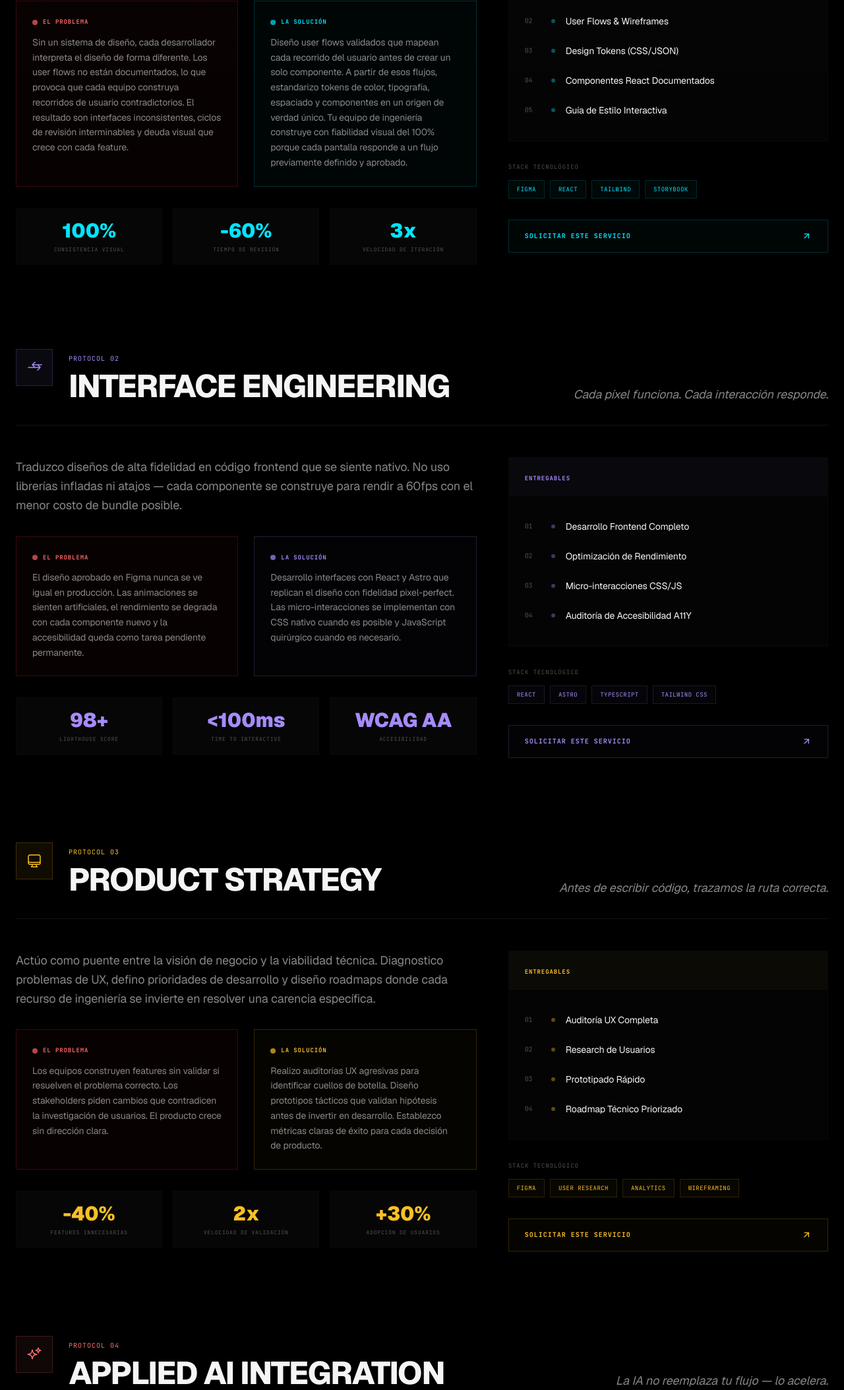
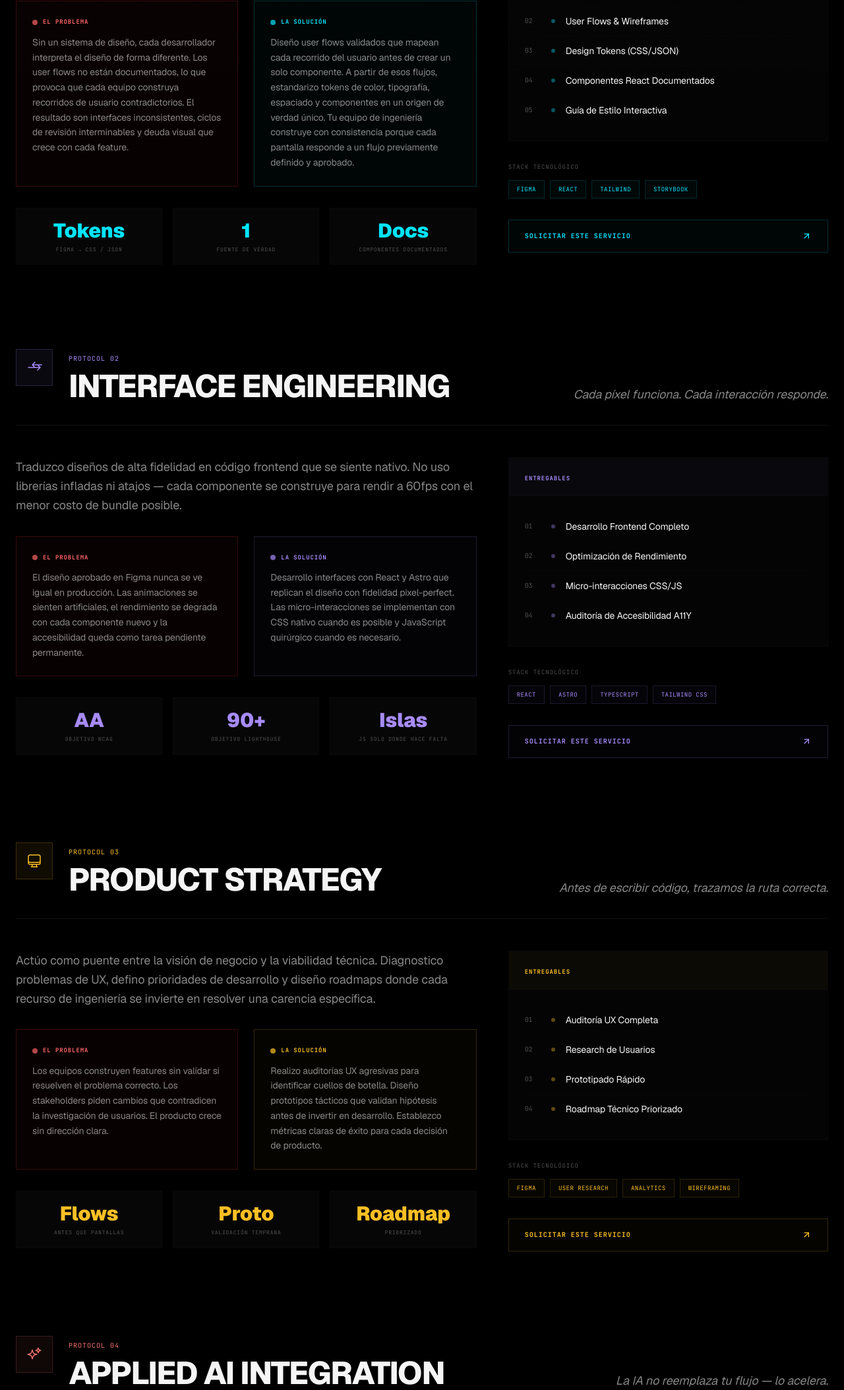
Before and after one commit to schormeikerlugo/Portafolio, an Astro site: page /services in a window 1280 px wide. Shown: the part 693-2800 px from the top of the page at 66% size. Built offline with nearby package versions, Linux system fonts and the light colour scheme; Astro itself is replaced by a stand-in of ours; some packages are replaced by stand-ins of ours.

Commit message:
content(site): replace unverifiable service metrics with concrete commitments
- Services metrics now describe deliverables/targets instead of invented results
- SEO home description updated to the new project count

```diff
--- a/src/i18n/en.ts
+++ b/src/i18n/en.ts
@@ -344,7 +344,7 @@ export default {
     home: {
       title: 'UI/UX Designer & Frontend Developer',
       description:
-        'Schormeiker Lugo — UI/UX Designer and Frontend Developer with 7+ years of experience and 37 projects across 6 countries. Design Systems, React, Astro, Tailwind CSS, and applied AI. Available for remote collaboration.',
+        'Schormeiker Lugo — UI/UX Designer and Frontend Developer with 7+ years of experience and 45+ projects across 6 countries. Design Systems, React, Astro, Tailwind CSS, and applied AI. Available for remote collaboration.',
     },
     about: {
       title: 'About Me — Experience & Career',
@@ -410,9 +410,9 @@ export default {
           'Usage documentation and contribution guidelines',
         ],
         metrics: [
-          { value: '60%', label: 'Faster development cycles' },
-          { value: '90%', label: 'Visual consistency across products' },
-          { value: '40%', label: 'Reduction in design-dev handoff friction' },
+          { value: 'Tokens', label: 'Figma → CSS / JSON' },
+          { value: '1', label: 'Single source of truth' },
+          { value: 'Docs', label: 'Documented components' },
         ],
         tools: ['Figma', 'React', 'Tailwind CSS', 'Storybook', 'TypeScript'],
       },
@@ -432,9 +432,9 @@ export default {
           'Accessibility compliance (WCAG 2.1 AA)',
         ],
         metrics: [
-          { value: '99', label: 'Lighthouse performance score' },
-          { value: '1:1', label: 'Design-to-code fidelity' },
-          { value: '<100ms', label: 'Interaction response time' },
+          { value: 'AA', label: 'WCAG target' },
+          { value: '90+', label: 'Lighthouse target' },
+          { value: 'Islands', label: 'JS only where needed' },
         ],
         tools: ['React', 'Astro', 'TypeScript', 'Tailwind CSS', 'Framer Motion', 'GSAP'],
       },
@@ -454,9 +454,9 @@ export default {
           'Strategic roadmap with prioritized recommendations',
         ],
         metrics: [
-          { value: '30%', label: 'Reduction in user drop-off' },
-          { value: '2x', label: 'Faster feature validation' },
-          { value: '50%', label: 'Fewer post-launch revisions' },
+          { value: 'Flows', label: 'Before screens' },
+          { value: 'Proto', label: 'Early validation' },
+          { value: 'Roadmap', label: 'Prioritized' },
         ],
         tools: ['Figma', 'FigJam', 'Notion', 'Analytics', 'User Testing'],
       },
@@ -476,9 +476,9 @@ export default {
           'AI-powered feature prototypes and proof of concepts',
         ],
         metrics: [
-          { value: '3x', label: 'Productivity in content generation' },
-          { value: '70%', label: 'Reduction in repetitive tasks' },
-          { value: '100%', label: 'Data privacy with local models' },
+          { value: 'Local', label: 'Models on your hardware' },
+          { value: '$0', label: 'Cost per token (local)' },
+          { value: 'Prompts', label: 'Documented and versioned' },
         ],
         tools: ['OpenAI API', 'Ollama', 'LangChain', 'Python', 'Local LLMs'],
       },
--- a/src/i18n/es.ts
+++ b/src/i18n/es.ts
@@ -254,7 +254,7 @@ export default {
     home: {
       title: 'Diseñador UI/UX & Desarrollador Frontend',
       description:
-        'Schormeiker Lugo — Diseñador UI/UX y Desarrollador Frontend con +7 años de experiencia y 37 proyectos completados en 6 países. Design Systems, React, Astro, Tailwind CSS e inteligencia artificial aplicada. Disponible para colaboración remota.',
+        'Schormeiker Lugo — Diseñador UI/UX y Desarrollador Frontend con +7 años de experiencia y más de 45 proyectos en 6 países. Design Systems, React, Astro, Tailwind CSS e inteligencia artificial aplicada. Disponible para colaboración remota.',
     },
     about: {
       title: 'Sobre Mí — Experiencia y Trayectoria',
--- a/src/pages/services.astro
+++ b/src/pages/services.astro
@@ -14,12 +14,12 @@ const services = [
     color: '#00e5ff',
     description: 'Construyo el lenguaje visual que conecta diseño con código. No es una librería de Figma — es un contrato técnico que garantiza consistencia en cada pantalla, en cada sprint, en cada equipo.',
     problem: 'Sin un sistema de diseño, cada desarrollador interpreta el diseño de forma diferente. Los user flows no están documentados, lo que provoca que cada equipo construya recorridos de usuario contradictorios. El resultado son interfaces inconsistentes, ciclos de revisión interminables y deuda visual que crece con cada feature.',
-    solution: 'Diseño user flows validados que mapean cada recorrido del usuario antes de crear un solo componente. A partir de esos flujos, estandarizo tokens de color, tipografía, espaciado y componentes en un origen de verdad único. Tu equipo de ingeniería construye con fiabilidad visual del 100% porque cada pantalla responde a un flujo previamente definido y aprobado.',
+    solution: 'Diseño user flows validados que mapean cada recorrido del usuario antes de crear un solo componente. A partir de esos flujos, estandarizo tokens de color, tipografía, espaciado y componentes en un origen de verdad único. Tu equipo de ingeniería construye con consistencia porque cada pantalla responde a un flujo previamente definido y aprobado.',
     deliverables: ['UI Kit Atómico en Figma', 'User Flows & Wireframes', 'Design Tokens (CSS/JSON)', 'Componentes React Documentados', 'Guía de Estilo Interactiva'],
     metrics: [
-      { value: '100%', label: 'Consistencia visual' },
-      { value: '-60%', label: 'Tiempo de revisión' },
-      { value: '3x', label: 'Velocidad de iteración' },
+      { value: 'Tokens', label: 'Figma → CSS / JSON' },
+      { value: '1', label: 'Fuente de verdad' },
+      { value: 'Docs', label: 'Componentes documentados' },
     ],
     tools: ['Figma', 'React', 'Tailwind', 'Storybook'],
   },
@@ -34,9 +34,9 @@ const services = [
     solution: 'Desarrollo interfaces con React y Astro que replican el diseño con fidelidad pixel-perfect. Las micro-interacciones se implementan con CSS nativo cuando es posible y JavaScript quirúrgico cuando es necesario.',
     deliverables: ['Desarrollo Frontend Completo', 'Optimización de Rendimiento', 'Micro-interacciones CSS/JS', 'Auditoría de Accesibilidad A11Y'],
     metrics: [
-      { value: '98+', label: 'Lighthouse score' },
-      { value: '<100ms', label: 'Time to Interactive' },
-      { value: 'WCAG AA', label: 'Accesibilidad' },
+      { value: 'AA', label: 'Objetivo WCAG' },
+      { value: '90+', label: 'Objetivo Lighthouse' },
+      { value: 'Islas', label: 'JS solo donde hace falta' },
     ],
     tools: ['React', 'Astro', 'TypeScript', 'Tailwind CSS'],
   },
@@ -51,9 +51,9 @@ const services = [
     solution: 'Realizo auditorías UX agresivas para identificar cuellos de botella. Diseño prototipos tácticos que validan hipótesis antes de invertir en desarrollo. Establezco métricas claras de éxito para cada decisión de producto.',
     deliverables: ['Auditoría UX Completa', 'Research de Usuarios', 'Prototipado Rápido', 'Roadmap Técnico Priorizado'],
     metrics: [
-      { value: '-40%', label: 'Features innecesarias' },
-      { value: '2x', label: 'Velocidad de validación' },
-      { value: '+30%', label: 'Adopción de usuarios' },
+      { value: 'Flows', label: 'Antes que pantallas' },
+      { value: 'Proto', label: 'Validación temprana' },
+      { value: 'Roadmap', label: 'Priorizado' },
     ],
     tools: ['Figma', 'User Research', 'Analytics', 'Wireframing'],
   },
@@ -68,9 +68,9 @@ const services = [
     solution: 'Diseño flujos de IA estructurados con prompts de sistema documentados y modelos locales que garantizan privacidad, latencia mínima y costo cero por token. La IA se convierte en un multiplicador de productividad medible.',
     deliverables: ['Prompt Engineering Avanzado', 'Despliegue de LLMs Locales', 'Generación de Assets con IA', 'Automatización de Workflows'],
     metrics: [
-      { value: '+60%', label: 'Velocidad de iteración' },
+      { value: 'Local', label: 'Modelos en tu equipo' },
       { value: '$0', label: 'Costo por token (local)' },
-      { value: '<50ms', label: 'Latencia de respuesta' },
+      { value: 'Prompts', label: 'Documentados y versionados' },
     ],
     tools: ['Ollama', 'Stable Diffusion', 'ComfyUI', 'RAG Pipelines'],
   },
```
